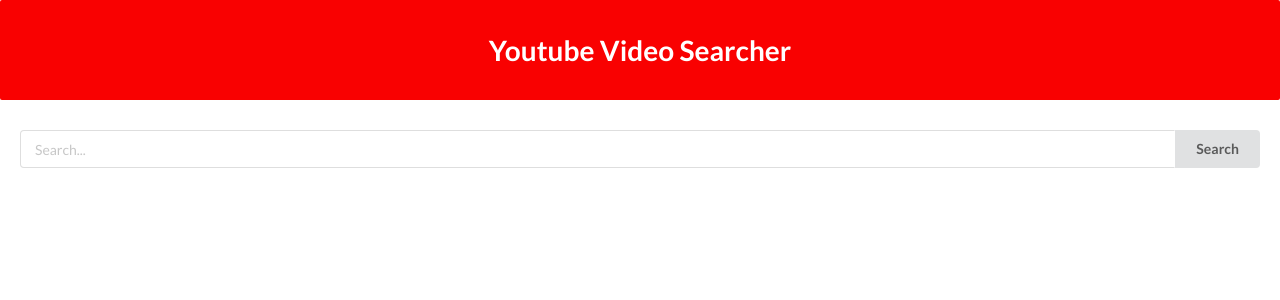
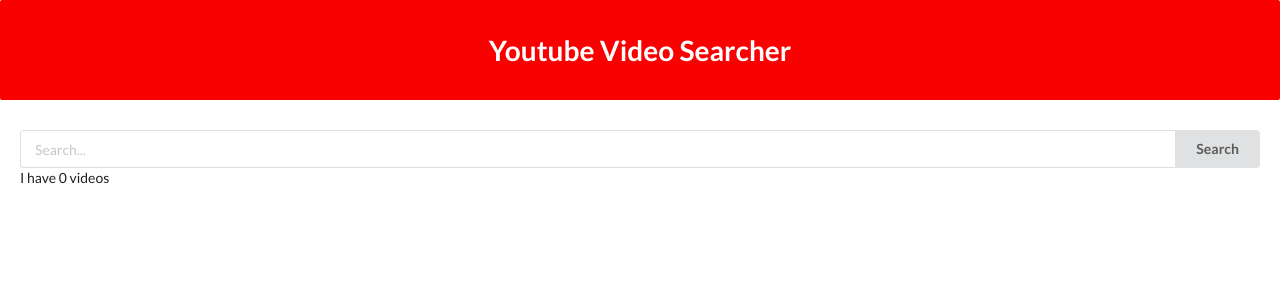
Before and after one commit to OussamaAlouat/youtube-video-search-react, a React (Create React App) app: page / in a window 1280 px wide. Shown: the top 300 px of the page. Built offline with nearby package versions, Linux system fonts and the light colour scheme.

Commit message:
Fetch data at state

```diff
--- a/src/components/App.js
+++ b/src/components/App.js
@@ -4,6 +4,8 @@
 import SearchBar from './SearchBar';
 import './app.css'
 class App extends React.Component {
+
+  state = { videos: [] }
 
   onSearchSubmit = async (term) => {
     console.log(term)
@@ -13,7 +15,8 @@
       }
     });
 
-    console.log(response)
+    console.log(response.data.items)
+    this.setState({ videos: response.data.items })
   }
 
   render() {
@@ -22,6 +25,9 @@
         <Header />
         <div className="container">
           <SearchBar onSubmit={this.onSearchSubmit} />
+
+          I have { this.state.videos.length } videos
+
         </div>
       </div>
     );
```
